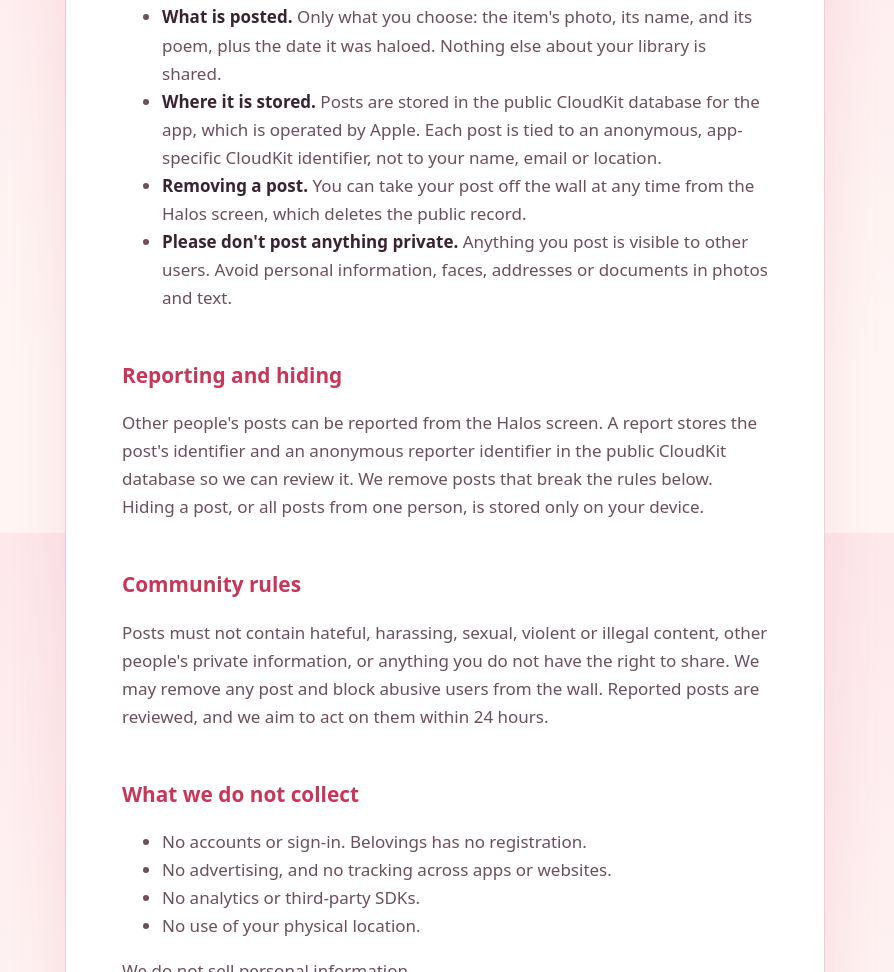
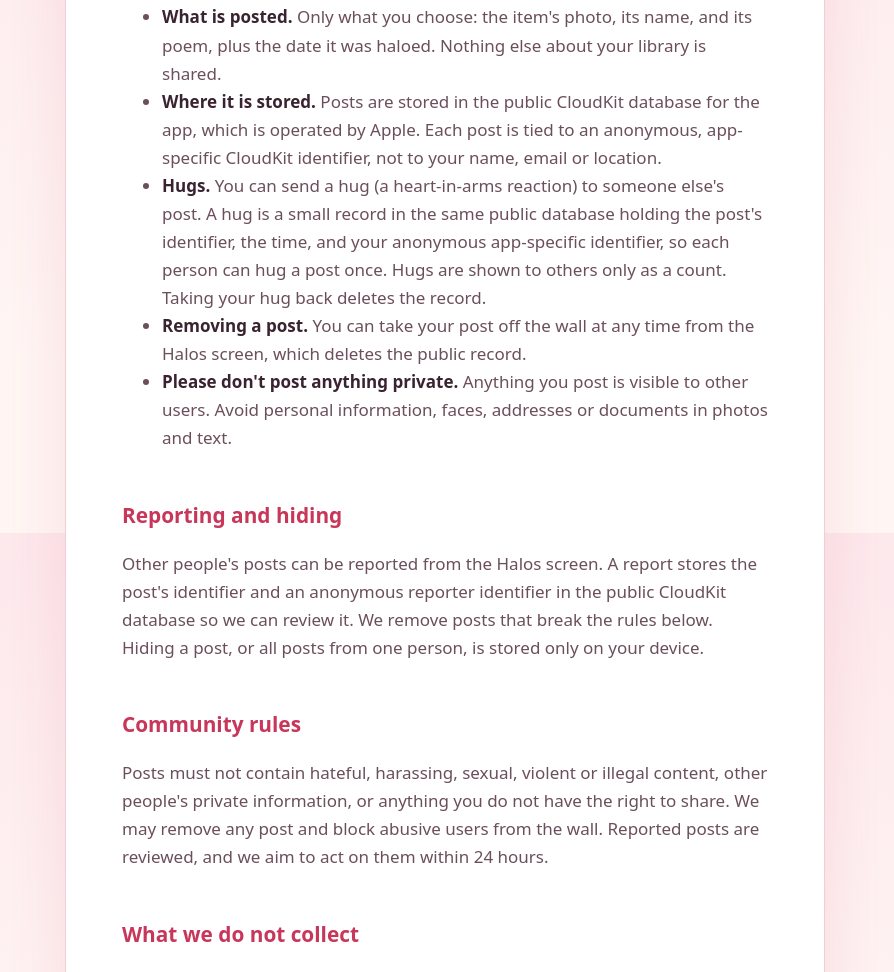
Before and after one commit to ch6x4p7psx-sketch/belovings-privacy, a plain HTML site: page index.html in a window 1280 px wide. Shown: the part 1067-2039 px from the top of the page, without its empty margins (195-1089 px from the left). Drawn offline with Linux system fonts and the light colour scheme.

Commit message:
Privacy: hugs

```diff
--- a/index.html
+++ b/index.html
@@ -44,6 +44,7 @@
   <ul>
     <li><strong>What is posted.</strong> Only what you choose: the item's photo, its name, and its poem, plus the date it was haloed. Nothing else about your library is shared.</li>
     <li><strong>Where it is stored.</strong> Posts are stored in the public CloudKit database for the app, which is operated by Apple. Each post is tied to an anonymous, app-specific CloudKit identifier, not to your name, email or location.</li>
+    <li><strong>Hugs.</strong> You can send a hug (a heart-in-arms reaction) to someone else's post. A hug is a small record in the same public database holding the post's identifier, the time, and your anonymous app-specific identifier, so each person can hug a post once. Hugs are shown to others only as a count. Taking your hug back deletes the record.</li>
     <li><strong>Removing a post.</strong> You can take your post off the wall at any time from the Halos screen, which deletes the public record.</li>
     <li><strong>Please don't post anything private.</strong> Anything you post is visible to other users. Avoid personal information, faces, addresses or documents in photos and text.</li>
   </ul>
```
